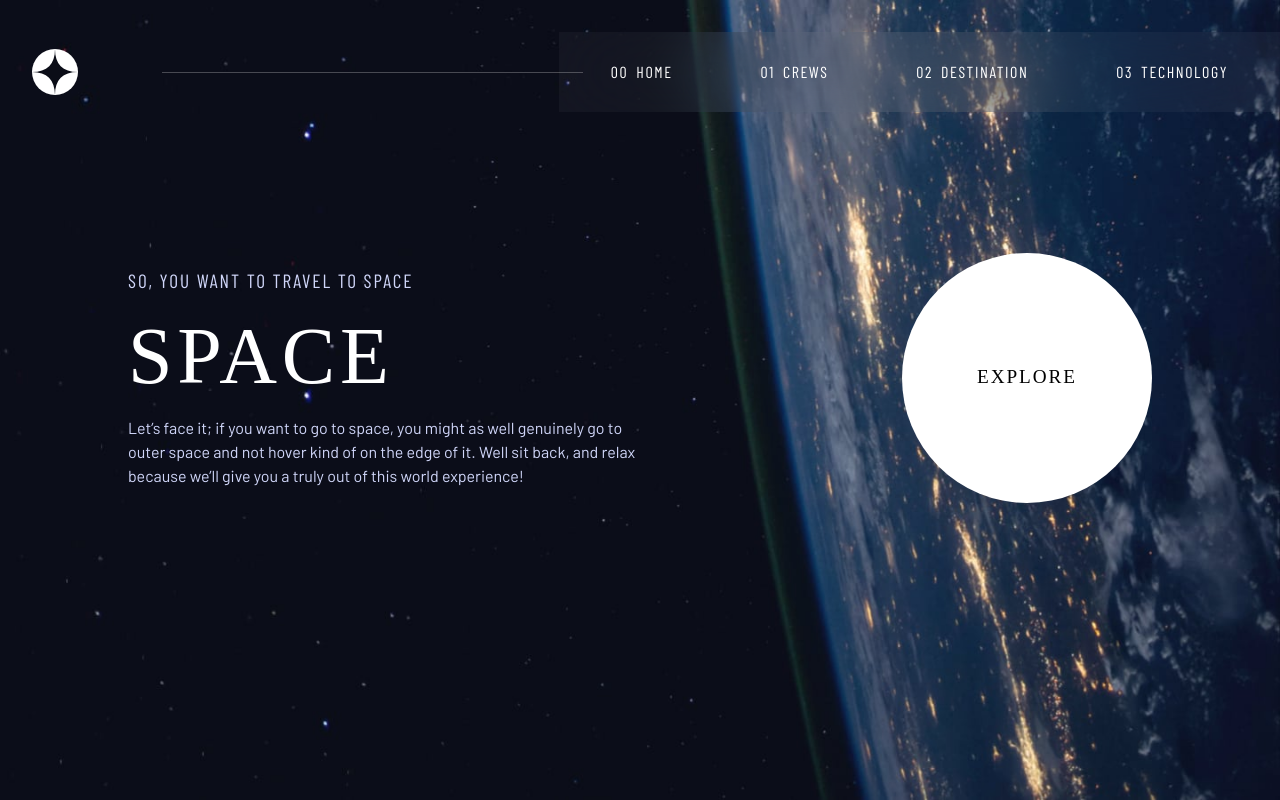
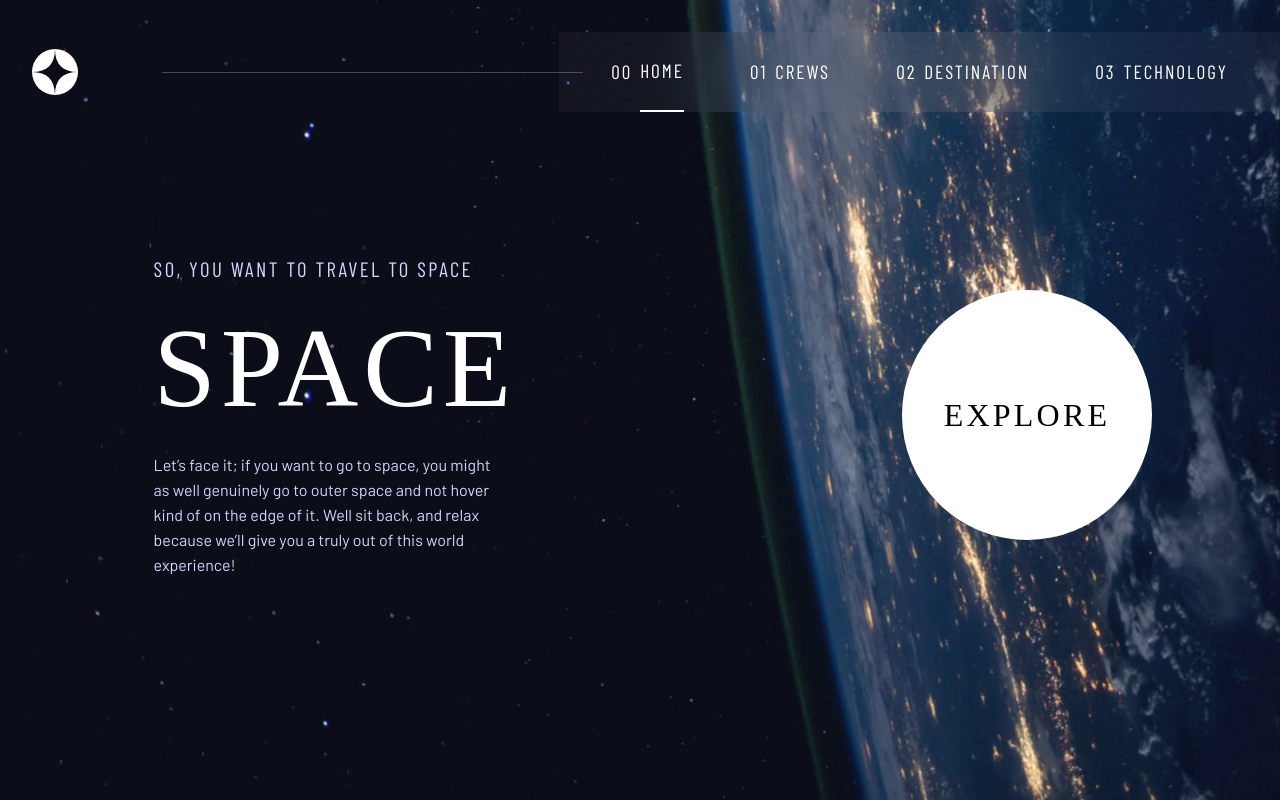
Before and after one commit to IdrisDY/Space-Tourism-Website, a Vue app: page / in a window 1280 px wide. Built offline with nearby package versions, Linux system fonts and the light colour scheme; a web font is replaced by a local one.

Commit message:
change main font home m,p

```diff
--- a/src/components/Dropdown.vue
+++ b/src/components/Dropdown.vue
@@ -9,19 +9,19 @@
 
 <div class="w-full inline-flex gap-2"  >
    <span class="font-[700]" >00</span>
-   <router-link to="/" @click="handleClose" class="font-[400] tracking-widest w-full  hover:border-r-2 border-white " > HOME</router-link>
+   <router-link to="/" @click="handleClose" :class="` font-[400] ${path === '/' ? 'border-r-2':''} hover:border-r-2 border-white tracking-widest w-full  hover:border-r-2 border-white` " > HOME</router-link>
 </div>
 <div class="w-full inline-flex gap-2" >
    <span>01</span>
-   <router-link to="/crews" @click="handleClose" class="font-[400] tracking-widest w-full hover:border-r-2 border-white" > CREWS</router-link>
+   <router-link to="/crews" @click="handleClose" :class="` font-[400] ${path === '/crews' ? 'border-r-2':''} hover:border-r-2 border-white tracking-widest w-full  hover:border-r-2 border-white` " > CREWS</router-link>
 </div>
 <div class="w-full inline-flex gap-2" >
    <span>02</span>
-   <router-link to="/destination" @click="handleClose" class="font-[400] tracking-widest w-full hover:border-r-2 border-white" > DESTINATION</router-link>
+   <router-link to="/destination" @click="handleClose" :class="` font-[400] ${path === '/destination' ? 'border-r-2':''} hover:border-r-2 border-white tracking-widest w-full  hover:border-r-2 border-white` " > DESTINATION</router-link>
 </div>
 <div class="w-full inline-flex gap-2" >
    <span>03</span>
-   <router-link to="/technology" @click="handleClose" class="font-[400] tracking-widest w-full hover:border-r-2 border-white"> TECHNOLOGY</router-link>
+   <router-link to="/technology" @click="handleClose" :class="` font-[400] ${path === '/technology' ? 'border-r-2':''} hover:border-r-2 border-white tracking-widest w-full  hover:border-r-2 border-white` "> TECHNOLOGY</router-link>
 </div>
 
 
@@ -35,7 +35,7 @@ import linkScomp from '../components/links.vue'
 export default{
    data(){
       return{
-         closeClicked:false,
+         closeClicked:false, path:String
       }
    },
    props:{
@@ -63,7 +63,16 @@ methods:{
 
    }
 
+},
+watch:{
+$route(to){
+   this.path = to.path
+   console.log(this.path);
+
+
 }
+},
+
 }
 </script>
 
--- a/src/components/destTemplate.vue
+++ b/src/components/destTemplate.vue
@@ -2,26 +2,26 @@
    <div>
 <div  class="text-center py-[5%] lg:py-[1%]  lg:text-left ml-[13%] ">
 
-   <span class="font-barlowC tracking-widest" > <span class=" text-white  text-opacity-75" > 01</span> PICK YOUR DESTINATION</span>
+   <span class="font-barlowC tracking-widest md:text-[1.3rem]" > <span class=" text-white  text-opacity-75" > 01</span> PICK YOUR DESTINATION</span>
 </div>
    <div class=" flex flex-col gap-5 lg:gap-16 lg:grid main-content ">
       <div class="pt-[10%]" >
    <img :src="popObject.moon" :alt="popObject.bgtxt" class="w-[50%] m-auto"  >
 </div>
-<div class="flex flex-col lg:gap-2 gap-5 items-center w-[90%]  lg:items-start self-center " >
-   <div class="btns flex gap-5 md:w-[50%] font-barlowC tracking-wider justify-between md " >
+<div class="flex flex-col lg:gap-6 gap-5 items-center w-[90%]  lg:items-start self-center " >
+   <div class="btns flex gap-5 md:w-[50%] font-barlowC tracking-widest justify-between md " >
 <button @click="showMoon(0)" :class = 'btnClass(1)'> MOON</button>
 <button @click="showMoon(1)" :class = 'btnClass(2)' > MARS</button>
 <button @click="showMoon(2)"  :class = 'btnClass(3)' > EUROPA</button>
 <button @click="showMoon(3)"  :class = 'btnClass(4)' > TITAN </button>
    </div>
-<span class="text-5xl md:text-6xl font-belle " > {{ popObject.bgtxt }}</span>
+<span class="text-5xl md:text-7xl font-belle " > {{ popObject.bgtxt }}</span>
 
-<p class="text-center md:w-[80%] lg:w-full font-barlow lg:text-left text-[#D0D6F9] " > {{ popObject.ptxt }}</p>
+<p class="text-center leading-7 md:w-[80%] mb-5 lg:w-full font-barlow lg:text-left text-[#D0D6F9] " > {{ popObject.ptxt }}</p>
 
-<hr class="bg-white w-full" >
+<hr class="bg-[#383B4B] h-[1px] border-0 w-full " >
 
-<div class="dist-time flex flex-col md:flex-row text-center md:gap-20 gap-5" >
+<div class="dist-time mt-5 flex flex-col md:flex-row text-center md:gap-20 gap-5" >
    <div class="low-time flex flex-col" >
       <span class=" text-center lg:text-left font-barlow text-[#D0D6F9]" >AVG.DISTANCE</span>
       <span class="text-3xl font-belle " >{{ popObject.avgd }}</span>
--- a/src/components/navbar.vue
+++ b/src/components/navbar.vue
@@ -7,23 +7,23 @@
          <div class="line" ></div>
 
 
-         <div class="links font-barlowC tracking-widest ">
+         <div class="links font-barlowC tracking-widest text-[1.2rem] ">
 
-<div class="h-full flex gap-2 items-center " >
-   <span>00</span>
-   <router-link to="/" class="hover:border-b-2 h-full flex items-center  border-white" > HOME</router-link>
+<div class="h-full flex gap-2 items-center  " >
+   <span  class="font-[900]" >00</span>
+   <router-link to="/" :class="` ${path === '/' ? 'border-b-2':''} transition-colors hover:border-b-2 h-full flex items-center  border-white`" > HOME</router-link>
 </div>
 <div class="h-full flex gap-2 items-center " >
    <span>01</span>
-   <router-link to="/crews" class="hover:border-b-2 border-white h-full flex items-center  " > CREWS</router-link>
+   <router-link to="/crews" :class="` ${path === '/crews' ? 'border-b-2':''} hover:border-b-2 h-full flex items-center border-white`" > CREWS</router-link>
 </div>
 <div class="h-full flex gap-2 items-center " >
    <span>02</span>
-   <router-link to="/destination" class="hover:border-b-2 border-white h-full flex items-center  " > DESTINATION</router-link>
+   <router-link to="/destination" :class="` ${path === '/destination' ? 'border-b-2':''} hover:border-b-2 h-full flex items-center border-white`" > DESTINATION</router-link>
 </div>
 <div class="h-full flex gap-2 items-center " >
    <span>03</span>
-   <router-link to="/technology" class="hover:border-b-2 border-white h-full flex items-center  " > TECHNOLOGY</router-link>
+   <router-link to="/technology" :class="` ${path === '/technology' ? 'border-b-2':''} hover:border-b-2 h-full flex items-center border-white`" > TECHNOLOGY</router-link>
 </div>
 
 
@@ -61,7 +61,7 @@ export default {
 
 data(){
    return{
-      logo1, mobile:window.innerWidth,truthy:false,menu , menuClick:false
+      logo1, mobile:window.innerWidth,truthy:false,menu , menuClick:false, path:String
    }
 
 },
@@ -82,7 +82,14 @@ setTimeout(() => {
 
    }
 ,
+watch:{
+$route(to){
+   this.path = to.path
+   console.log(this.path);
 
+
+}
+},
 components:{ DropdownVue}
 }
 
@@ -120,7 +127,6 @@ color: white;
 align-items: center;
 padding: 0 1em;
 backdrop-filter: blur(40.7742px);
-gap: 1em;
 width: 60%;
 }
 
--- a/src/views/crews.vue
+++ b/src/views/crews.vue
@@ -1,7 +1,7 @@
 <template>
-   <main class="text-white pb-10 ">
-      <div class="text-center md:text-left md:ml-[5%] py-[5%] lg:py-[1%]  lg:ml-[10%] lg:text-left">
-         <span class="font-barlowC tracking-widest ">
+   <main class="text-white pb-10 lg:pb-0 ">
+      <div class="text-center md:text-left md:ml-[5%] py-[5%] lg:py-[1%]  lg:ml-[12%] lg:text-left">
+         <span class="font-barlowC md:text-[1.3rem] tracking-widest ">
             <span class="text-white  text-opacity-25"> 02</span> MEET YOUR
             CREW</span>
       </div>
@@ -27,8 +27,8 @@
          </div>
          <div class="">
             <img :src="popObject.moon" :alt="popObject.name"
-               class=" h-[40vh] max-w-[250px] md:max-w-full md:h-[80vh] lg:w-[90%] m-auto" />
-            <hr class=" w-[80%] m-auto h-[1px] border-none bg-[#383B4B]">
+               class=" h-[40vh] max-w-[250px] md:max-w-full md:h-[74vh]  lg:w-4/5 m-auto" />
+            <hr class=" w-[80%] m-auto h-[1px] md:hidden border-none bg-[#383B4B]">
          </div>
       </div>
 
@@ -118,7 +118,7 @@ button:hover,
    .main-content {
       display: grid;
       grid-template-columns: 1fr 1fr;
-      margin: 0 5% 0 10%;
+      margin: 0 5% 0 12%;
    }
 
    .bullets {
--- a/src/views/home.vue
+++ b/src/views/home.vue
@@ -5,14 +5,14 @@
 
    <article>
        <p class="font-barlowC tracking-widest text-[#D0D6F9]" >SO, YOU WANT TO TRAVEL TO SPACE</p>
-       <p class="font-belle">SPACE</p>
+       <p class="font-belle ">SPACE</p>
        <p class="font-barlow text-[#D0D6F9] " >Let’s face it; if you want to go to space, you might as well genuinely go to outer space and not hover kind of on the edge of it. Well sit back, and relax because we’ll give you a truly out of this world experience!</p>
    </article>
 
 </div>
 <div class="s-grid" >
 
-<span class="font-belle text-[1.2rem] tracking-widest font-bolder ">EXPLORE</span>
+<span class="font-belle text-[1.2rem] lg:text-[2rem] tracking-widest font-bolder ">EXPLORE</span>
 
 </div>
    </main>
@@ -28,18 +28,25 @@
    display: grid;
    grid-template-columns: 1fr 1fr;
    margin-top: 11%;
-   padding: 0 10%;
+   padding: 0 10% 0 12%;
    place-items: center;
 }
 article :nth-child(2){
-   font-size:5rem;
+   font-size:7rem;
    letter-spacing: .3rem;
    margin: 0;
 }
 article :nth-child(1){
-   font-size: 1.2rem;
+   font-size: 1.3rem;
+   letter-spacing: .15rem;
    margin: 0;
 }
+article :nth-child(3){
+   line-height: 25px;
+   width: 70%;
+}
+
+
 .s-grid{
    background: white;
    border-radius: 50%;
@@ -79,6 +86,7 @@ article :nth-child(3){
    text-align: center;
    font-size: .95rem;
    line-height: 25px;
+   width: 100%;
 }
 
 }
--- a/src/views/technology.vue
+++ b/src/views/technology.vue
@@ -1,9 +1,9 @@
 <template>
-   <div class="pb-10" >
+   <div class="pb-10 lg:pb-0" >
    <main class="text-white pt-2 lg:text-left w-full text-center">
-      <span class="my-3 font-barlowC gap-2 tracking-widest justify-center lg:justify-start flex lg:ml-[15%] "> <span class="opacity-25" > 03 </span> SPACE LAUNCH 101</span>
+      <span class="my-3 font-barlowC gap-2 tracking-widest justify-center md:text-[1.3rem] lg:justify-start flex lg:ml-[15%] "> <span class="opacity-25" > 03 </span> SPACE LAUNCH 101</span>
       <div class="main-content" >
-         <div class="f-grid flex flex-col lg:pt-[10%] lg:ml-[23%] lg:gap-5  lg:flex-row " >
+         <div class="f-grid flex flex-col lg:pt-[10%] lg:ml-[19%] lg:gap-5  lg:flex-row " >
 <div class="numbers font-belle flex lg:flex-col gap-5 lg:justify-start justify-center  mt-6 ">
 
    <button @click="setCrew(0)" :class=" `num rounded-[50%] w-[40px] h-[40px] lg:w-[60px] lg:h-[60px]  text-center border-white focus:bg-white focus:text-black border-[1px] ${checkFocus(1)} `"> 1</button>
@@ -85,13 +85,12 @@ img{
 @keyframes appear{
    0%{
 opacity: 0;
-transform: translateX(-100%);
+transform: translateX(-70%);
    }
    100%{
       opacity: 1;
       transform: translateX(0%);
    }
-
 }
 .main-content{
    color: white;
```
